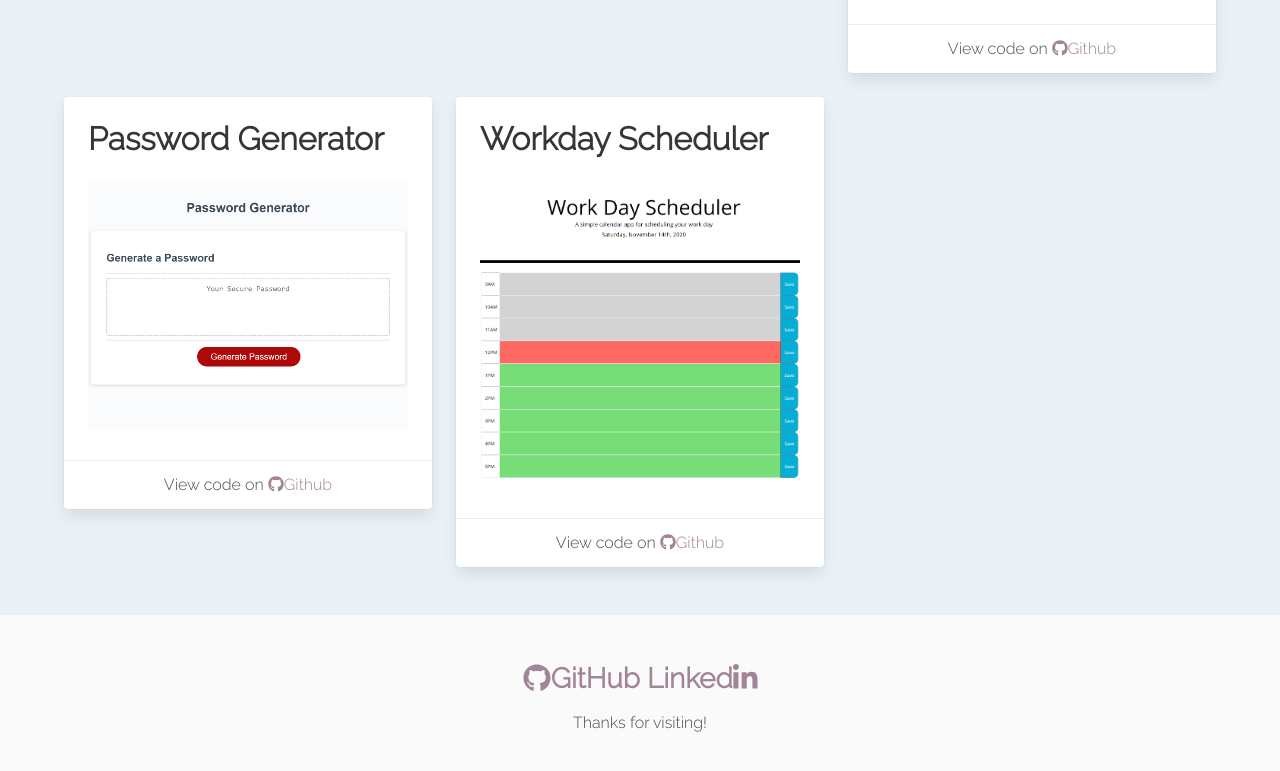
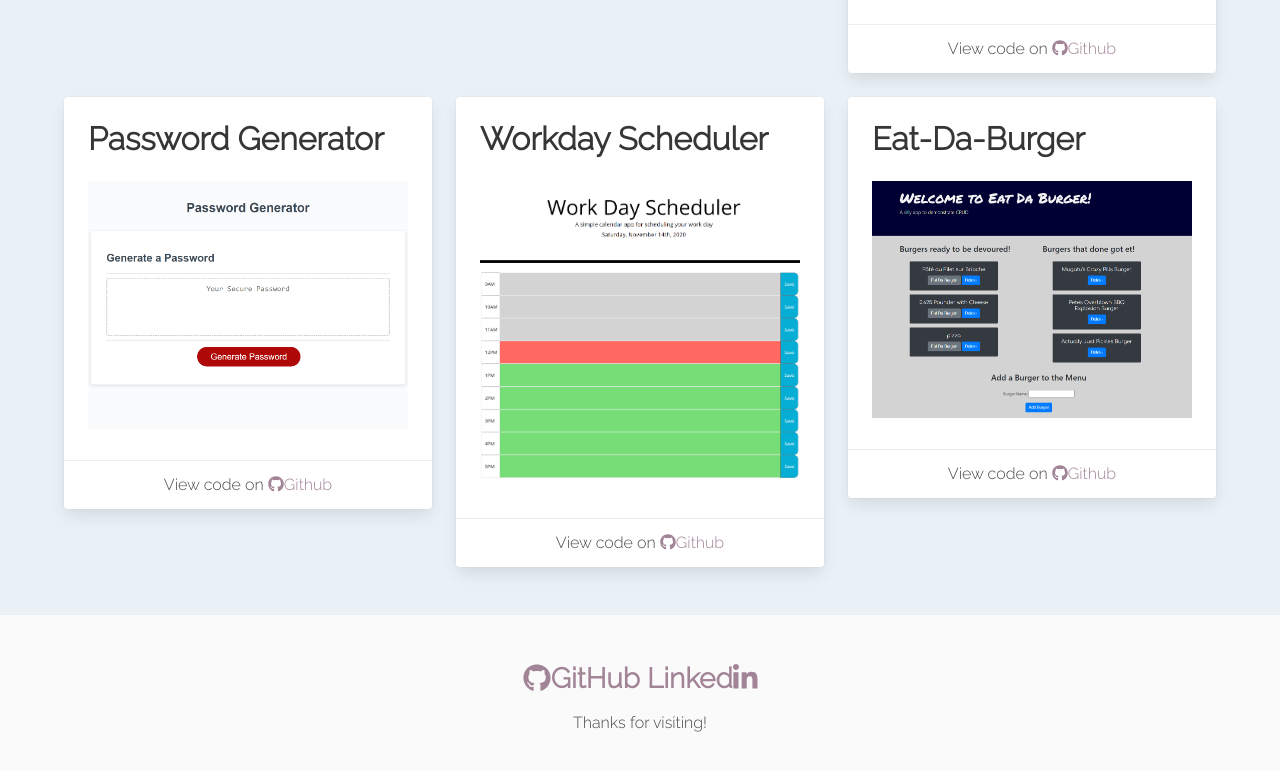
Before and after one commit to danaument/updated-portfolio, a website: page index.html in a window 1280 px wide. Shown: the part 1622-2393 px from the top of the page. Drawn offline with nearby package versions, Linux system fonts and the light colour scheme.

Commit message:
added eat da burger bc i was forced to

```diff
--- a/index.html
+++ b/index.html
@@ -153,6 +153,23 @@
                     </footer>
                     </div>
                 </div>
+                <div class="column is-one-third">
+                    <div class="card">
+                    <div class="card-content">
+                        <p class="title">
+                            Eat-Da-Burger
+                        </p>
+                        <a href="https://dan-aument-eat-da-burger.herokuapp.com/"><img src="./assets/img/eatdaburgerscreenshot.png" alt="Eat da Burger app" class="imgHover"></a>
+                    </div>
+                    <footer class="card-footer">
+                        <p class="card-footer-item">
+                        <span>
+                            View code on <a href="https://github.com/danaument/eat-da-burger"><i class="fab fa-github"></i>Github</a>
+                        </span>
+                        </p>
+                    </footer>
+                    </div>
+                </div>
             </div>
         </div>
     </section>
```
Also changed, not shown: assets/img/eatdaburgerscreenshot.png (added).
